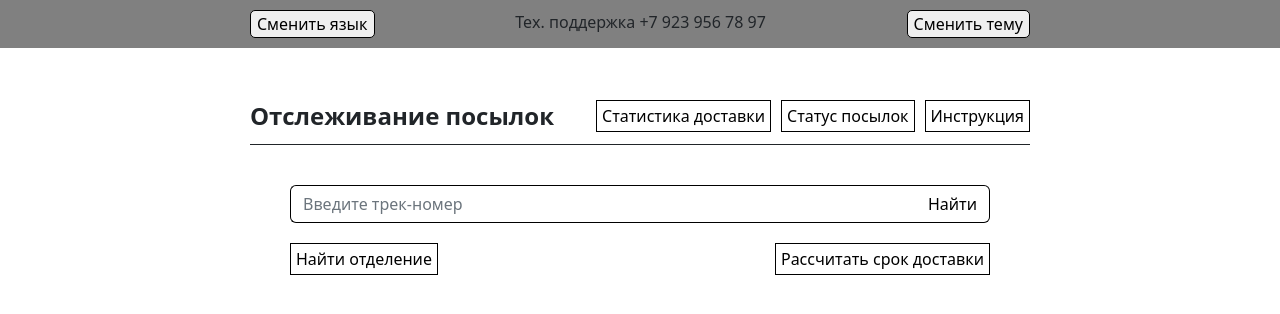
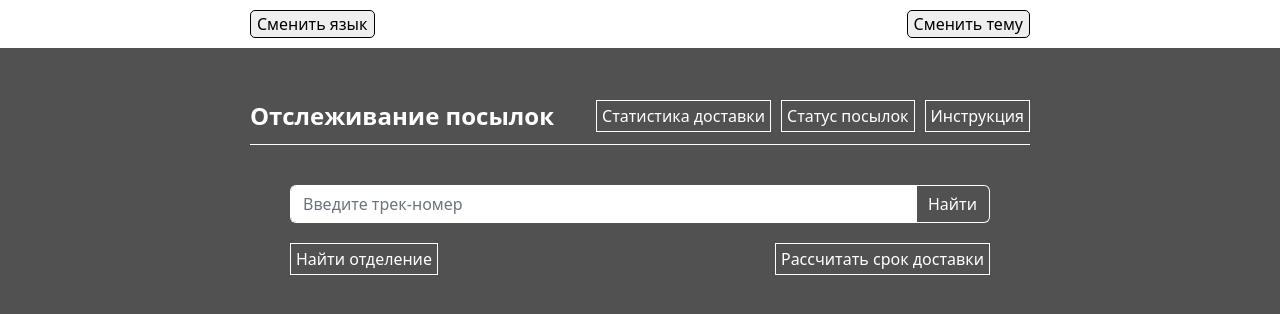
Before and after one commit to a-poluhin/mail-check, a plain HTML site: page index.html in a window 1280 px wide. Both pictures are taken after a click on the button "Сменить тему". Drawn offline with nearby package versions, Linux system fonts and the light colour scheme.

Commit message:
add theme main page

```diff
--- a/css/main-page.css
+++ b/css/main-page.css
@@ -76,3 +76,35 @@
   justify-content: space-between;
   align-items: center;
 }
+
+/* light theme */
+body.light .header-wrap {
+  background-color: grey;
+}
+
+/* dark theme */
+body.dark {
+  background: #515151;
+  color: white;
+  border-color: white;
+}
+
+body.dark .header-wrap {
+  background-color: white;
+}
+
+body.dark .link {
+  color: white;
+}
+
+body.dark .input-group > .form-control.search-input {
+  border-color: white;
+}
+
+body.dark .input-group .btn.search-button {
+  border-color: white;
+  color: white;
+}
+body.dark .input-group .btn.search-button:hover {
+  color: white;
+}
--- a/css/srok.css
+++ b/css/srok.css
@@ -80,3 +80,19 @@
 .button{
   margin-bottom: 10px;
 }
+
+/* light theme */
+body.light .header-wrap {
+  background-color: grey;
+}
+
+/* dark theme */
+body.dark {
+  background: #515151;
+  color: white;
+  border-color: white;
+}
+
+body.dark .header-wrap {
+  background-color: white;
+}
--- a/index.html
+++ b/index.html
@@ -1,7 +1,7 @@
 <!DOCTYPE html>
 <html>
   <head>
-    <title>Главная</title>
+    <title data-i18n-key="title">Главная</title>
     <link rel="stylesheet" type="text/css" href="css/main-page.css"/>
     <!-- bootstrap -->
     <!-- CSS only -->
@@ -9,13 +9,14 @@
     <!-- JavaScript Bundle with Popper -->
     <script src="https://cdn.jsdelivr.net/npm/bootstrap@5.2.1/dist/js/bootstrap.bundle.min.js" integrity="sha384-u1OknCvxWvY5kfmNBILK2hRnQC3Pr17a+RTT6rIHI7NnikvbZlHgTPOOmMi466C8" crossorigin="anonymous"></script>
     <!-- end bootstrap -->
+    <script src="js/theme.js" defer></script>
   </head>
   <body>
     <div class="header-wrap">
       <div class="header">
-        <button class="header-button">Сменить язык</button>
-        <div class="header-number">Тех. поддержка +7 923 956 78 97</div>
-        <button class="header-button">Сменить тему</button>
+        <button class="header-button" data-i18n-key="change-lang">Сменить язык</button>
+        <div class="header-number"><span data-i18n-key="support-phone">Тех. поддержка</span> +7 923 956 78 97</div>
+        <button class="header-button" id="theme-button">Сменить тему</button>
       </div>
     </div>
 
--- /dev/null
+++ b/js/theme.js
@@ -0,0 +1,15 @@
+const switchThemeButton = document.querySelector('#theme-button');
+const body = document.querySelector("body");
+body.classList.add("light");
+
+const toggleThem = () => {
+  if (body.classList.contains('light')) {
+    body.className = '';
+    body.classList.add("dark");
+  } else {
+    body.className = '';
+    body.classList.add("light");
+  }
+}
+
+switchThemeButton.addEventListener("click", toggleThem, false);
```
Also changed, not shown: templates/dilivery-statistic.html (+2 -1 lines), templates/find-branch.html (+2 -1 lines), templates/instruction.html (+9 -0 lines), templates/mail-status.html (line endings or trailing spaces).
